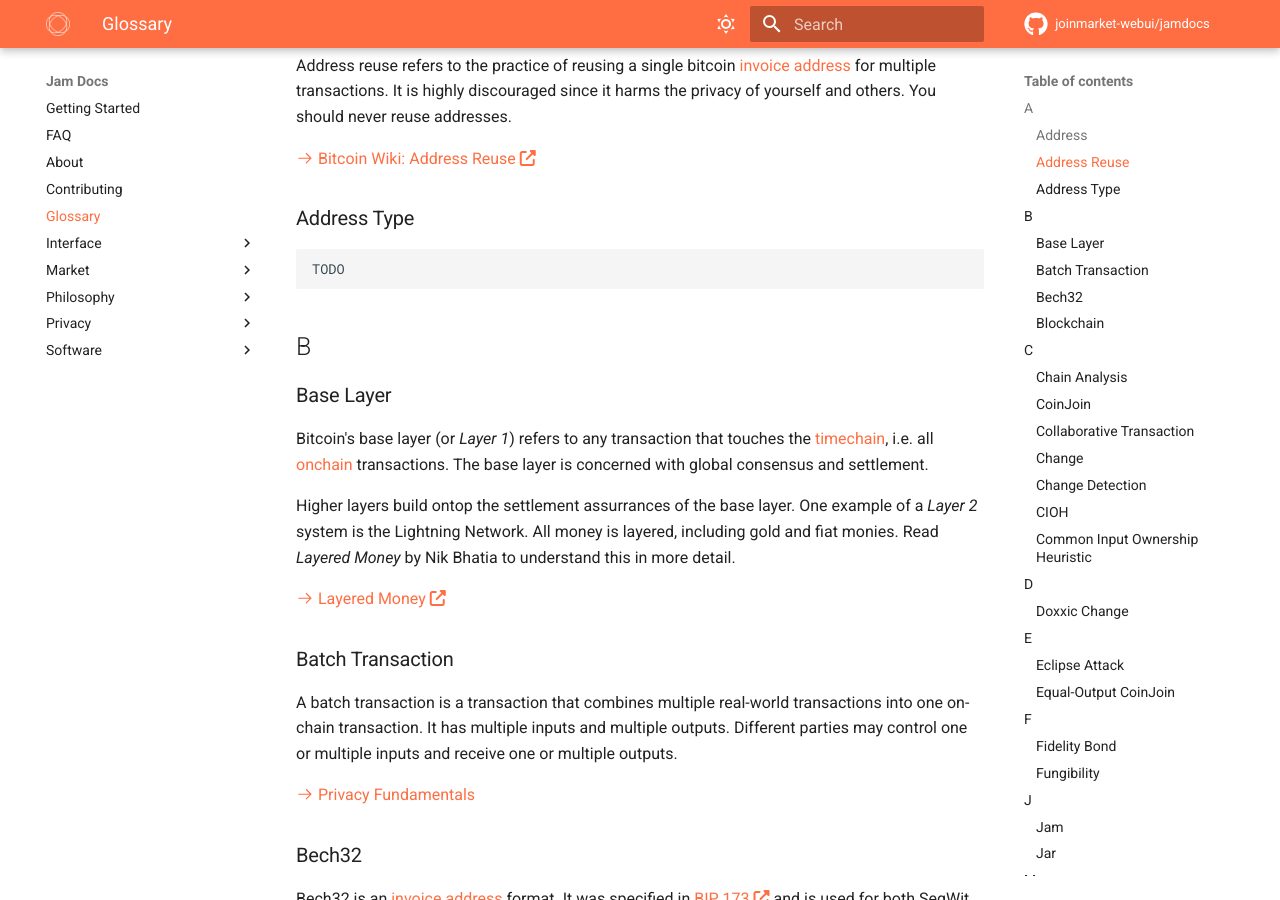
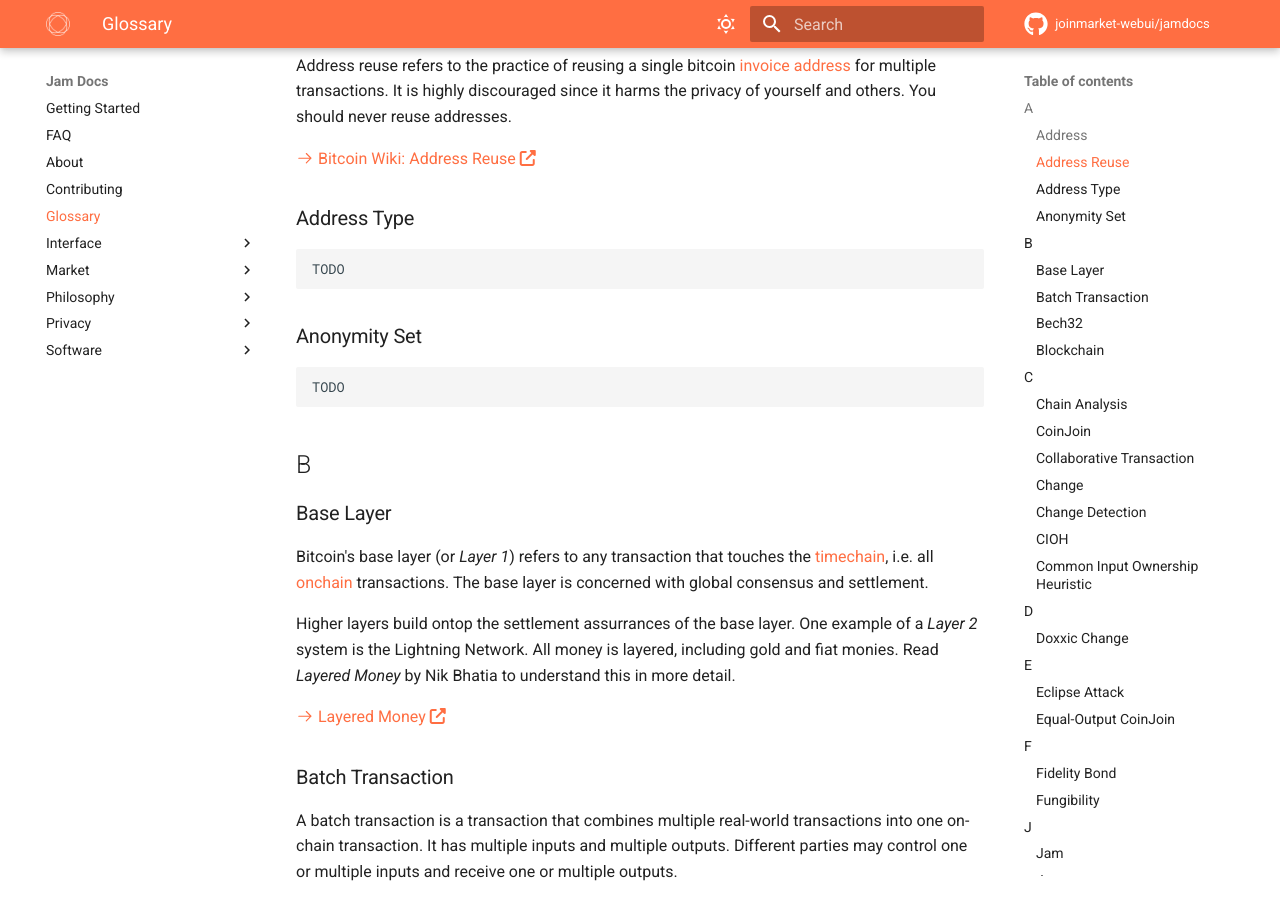
Before and after one commit to joinmarket-webui/jamdocs, an MkDocs documentation site: the page built from docs/glossary.md, in a window 1280 px wide and 900 px high, scrolled down 805 px. Built offline with MkDocs 1.6.1 and Material for MkDocs 9.7.7, drawn with Linux system fonts in a browser that asks for light colours; nearby versions of some CDN libraries; comment, search, counter and statistics services are not loaded.

Commit message:
feat(glossary): add anonymity set entry

```diff
--- a/docs/glossary.md
+++ b/docs/glossary.md
@@ -74,6 +74,9 @@ harms the privacy of yourself and others. You should never reuse addresses.
 
     TODO
 
+### Anonymity Set
+
+    TODO
 
 ## B
 ### Base Layer
```
